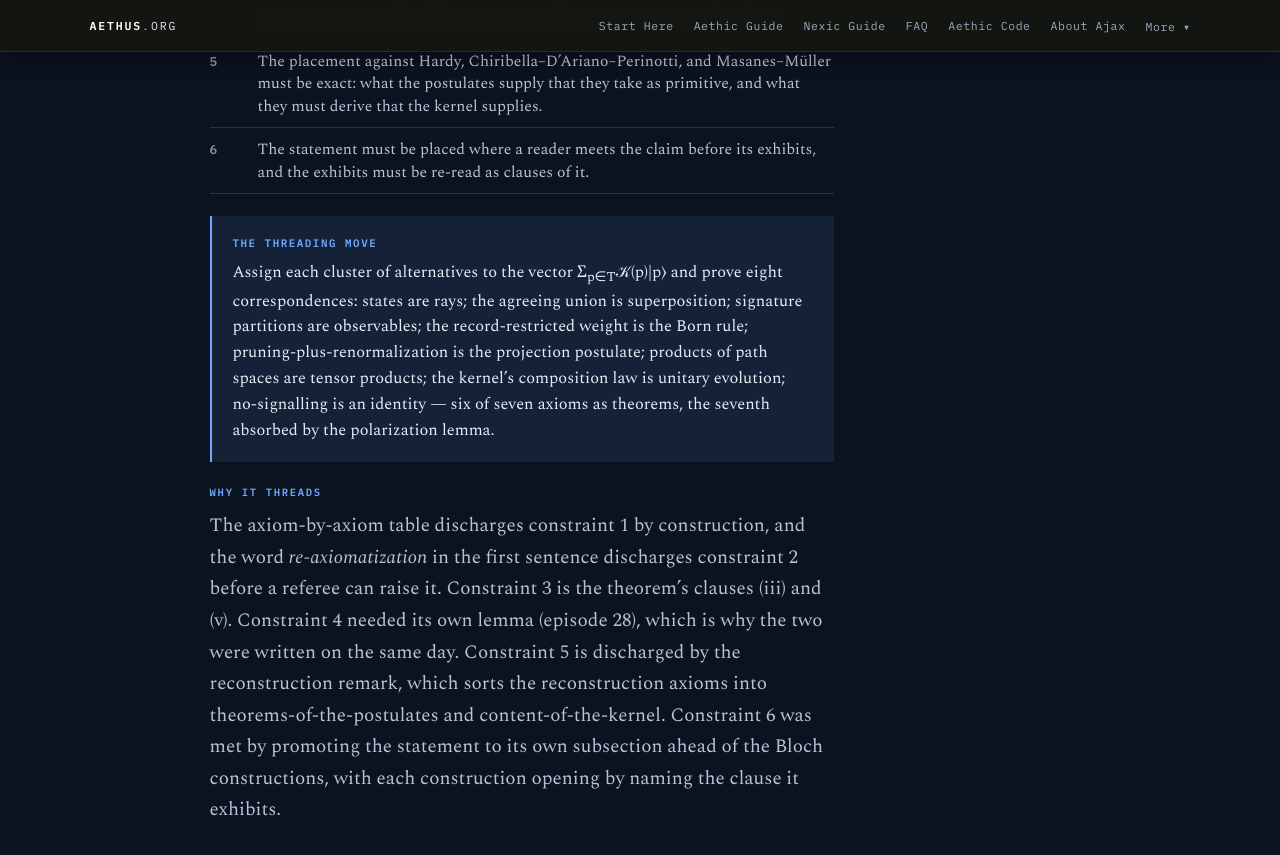
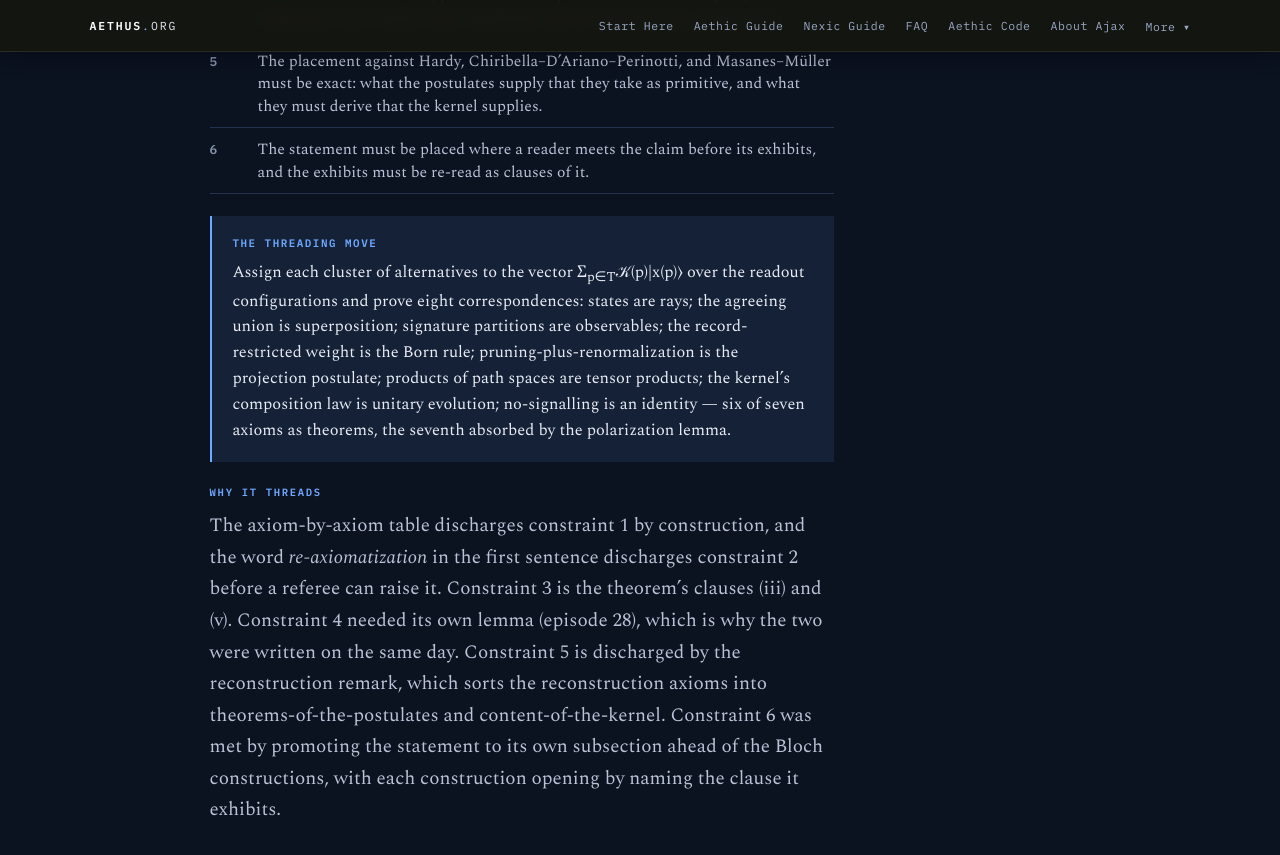
Before and after one commit to brunchwnewton/brunchwnewton.github.io, a Jekyll site: the page built from constraints_map.html, in a window 1280 px wide and 900 px high, scrolled down 37668 px. Shown: the top 855 px of the window. Built offline with Jekyll 4.4.1, drawn with Linux system fonts in a browser that asks for light colours.

Commit message:
Update constraints_map.html

```diff
--- a/constraints_map.html
+++ b/constraints_map.html
@@ -1232,7 +1232,7 @@
       </div>
       <div class="callout ep-move">
         <span class="h">The threading move</span>
-        <p>Assign each cluster of alternatives to the vector &Sigma;<sub>p&isin;T</sub>&#119974;(p)|p&#10217; and prove eight correspondences: states are rays; the agreeing union is superposition; signature partitions are observables; the record-restricted weight is the Born rule; pruning-plus-renormalization is the projection postulate; products of path spaces are tensor products; the kernel&rsquo;s composition law is unitary evolution; no-signalling is an identity &mdash; six of seven axioms as theorems, the seventh absorbed by the polarization lemma.</p>
+        <p>Assign each cluster of alternatives to the vector &Sigma;<sub>p&isin;T</sub>&#119974;(p)|x(p)&#10217; over the readout configurations and prove eight correspondences: states are rays; the agreeing union is superposition; signature partitions are observables; the record-restricted weight is the Born rule; pruning-plus-renormalization is the projection postulate; products of path spaces are tensor products; the kernel&rsquo;s composition law is unitary evolution; no-signalling is an identity &mdash; six of seven axioms as theorems, the seventh absorbed by the polarization lemma.</p>
       </div>
       <div class="ep-block">
         <span class="ep-lbl">Why it threads</span>
```
